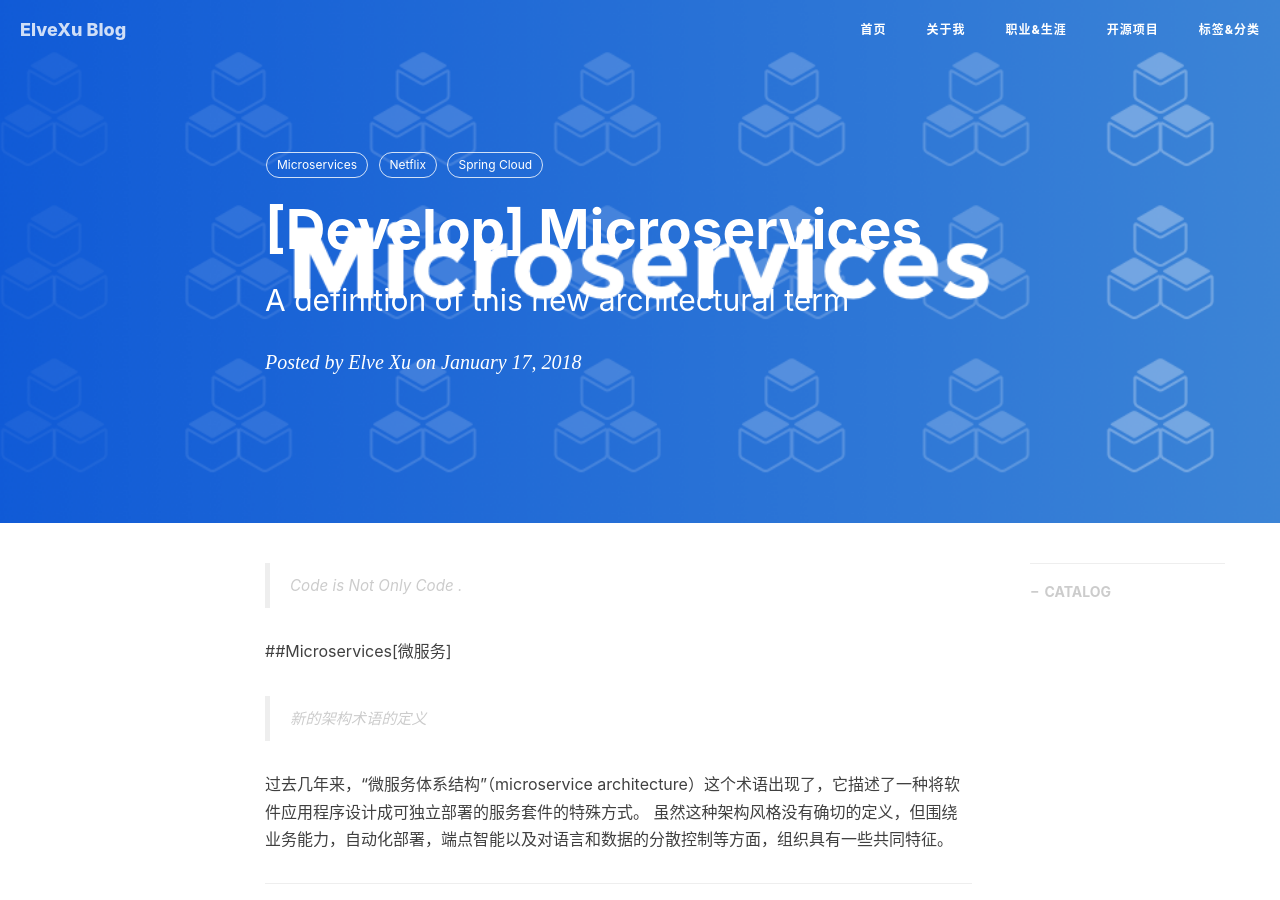
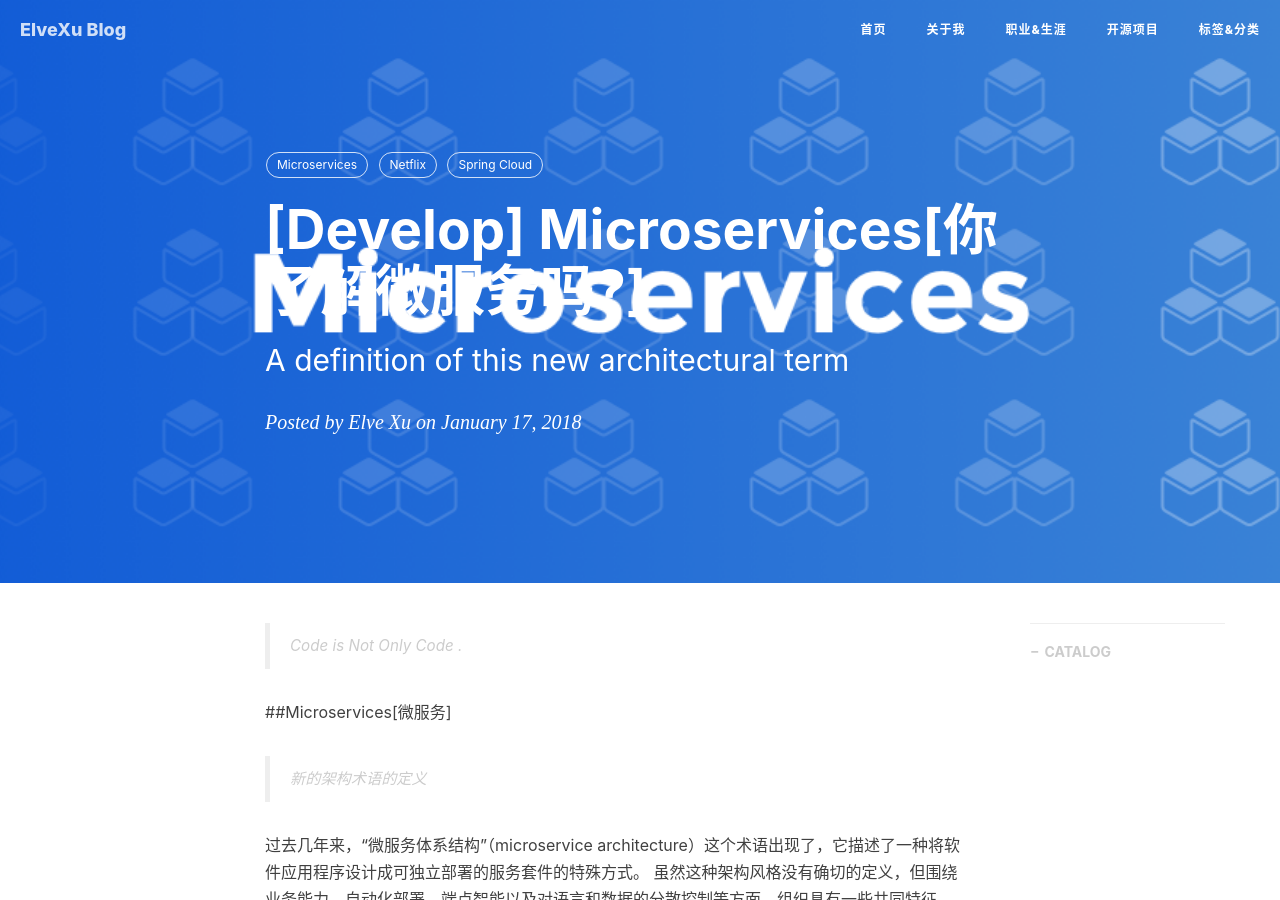
Before and after one commit to misselvexu/misselvexu.github.io, a Jekyll site: the page built from _posts/2018-01-17-Microservices.markdown, in a window 1280 px wide and 900 px high. Built offline with Jekyll 4.4.1, drawn with Linux system fonts in a browser that asks for light colours; nearby versions of some CDN libraries; comment, search, counter and statistics services are not loaded.

Commit message:
post a blog

```diff
--- a/_posts/2018-01-17-Microservices.markdown
+++ b/_posts/2018-01-17-Microservices.markdown
@@ -1,6 +1,6 @@
 ---
 layout:     post
-title:      "[Develop] Microservices"
+title:      "[Develop] Microservices[你了解微服务吗?]"
 subtitle:   "A definition of this new architectural term"
 date:       2018-01-17 09:59:59
 author:     "Elve Xu"
```
